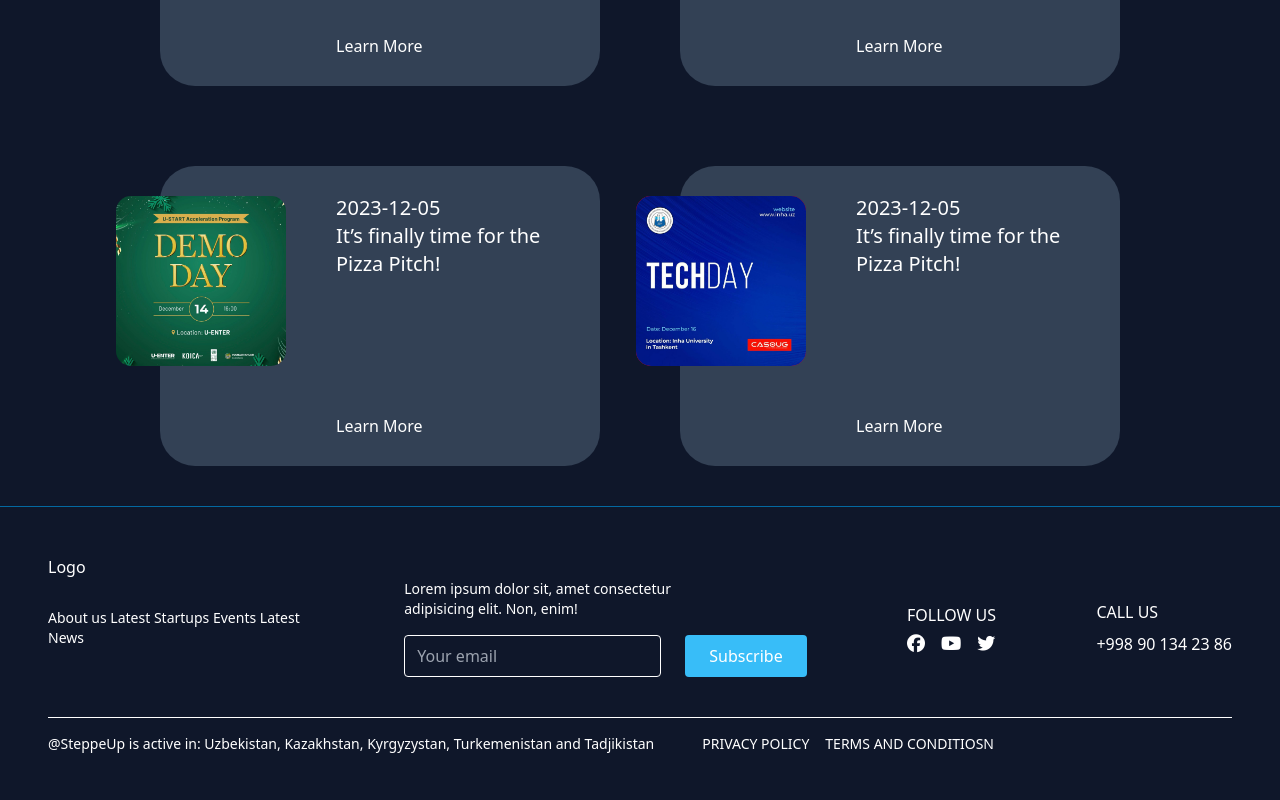
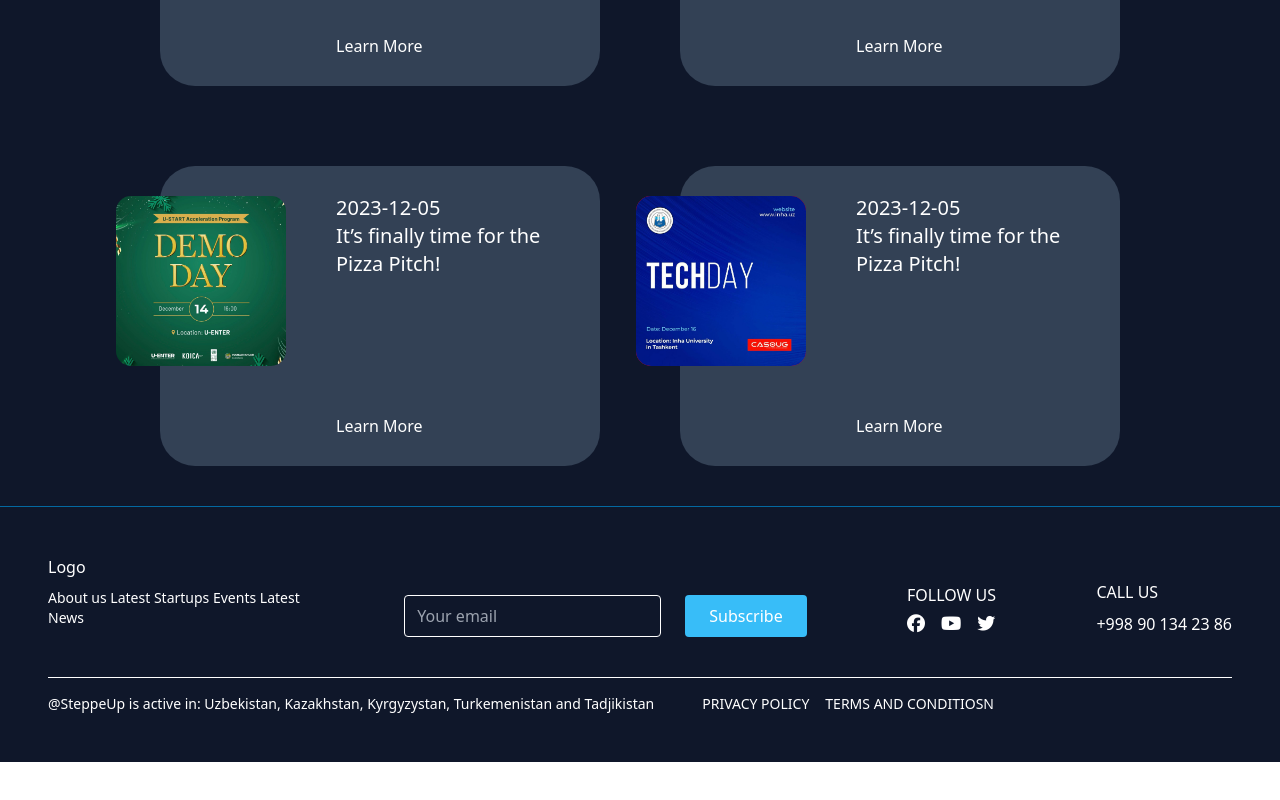
Before and after one commit to TimurRahkmatov/startup, a React (Vite) app: page / in a window 1280 px wide. Shown: the part 1543-2343 px from the top of the page. After the commit the page ends 2305 px from the top, so only its background shows below. Built offline with nearby package versions, Linux system fonts and the light colour scheme.

Commit message:
edit footer

```diff
--- a/src/Components/Footer/Footer.jsx
+++ b/src/Components/Footer/Footer.jsx
@@ -13,10 +13,7 @@ const Footer = () => {
             </p>
           </div>
           <div>
-            <p className="w-72 text-sm">
-              Lorem ipsum dolor sit, amet consectetur adipisicing elit. Non,
-              enim!
-            </p>
+
             <div className="flex mt-4 gap-2 flex-wrap sm:gap-6">
               <input
                 type="text"
```
